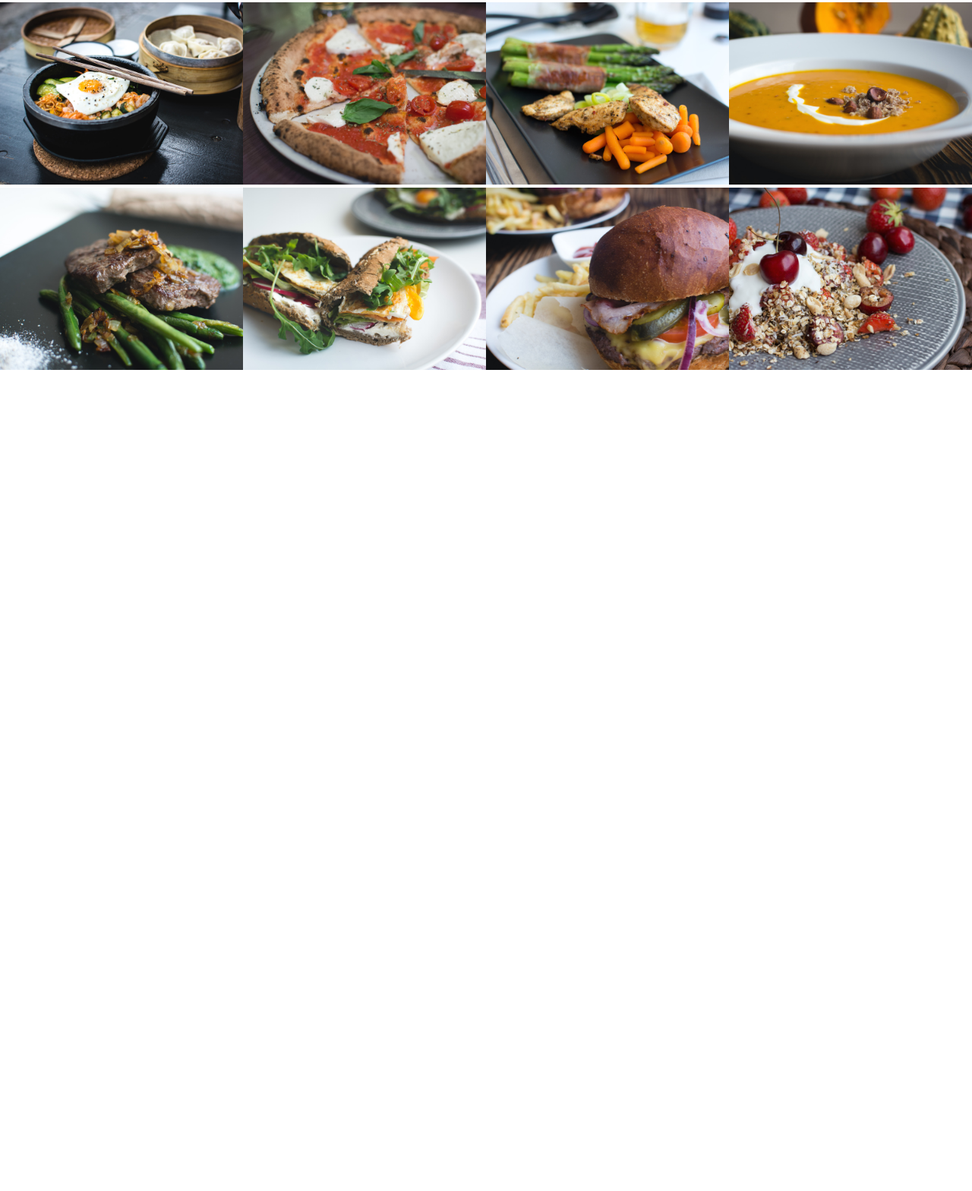
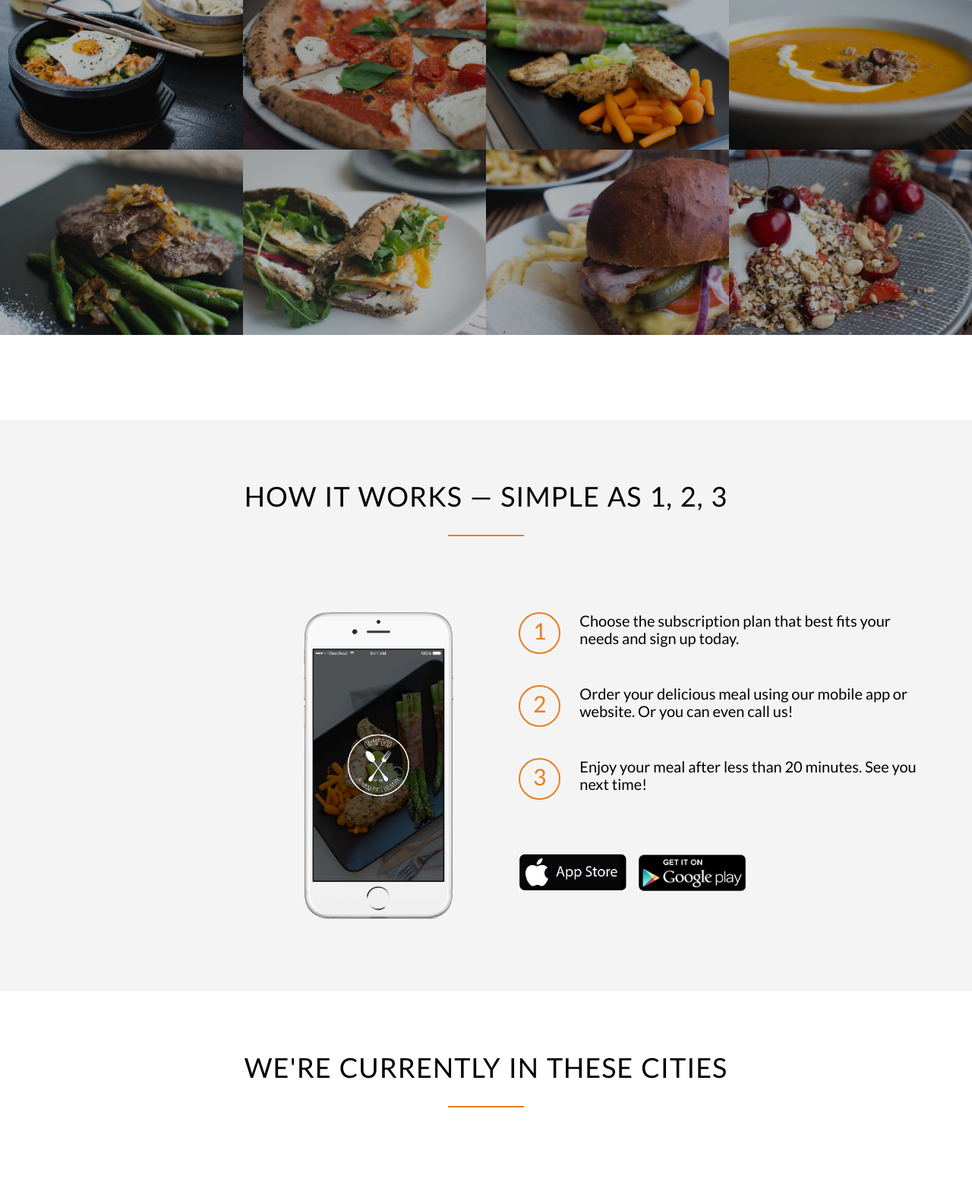
Before and after one commit to hawkesie/practice-site, a plain HTML site: page Practice_Website/index.html in a window 1280 px wide. Shown: the part 1543-3111 px from the top of the page at 76% size. Before the commit the page ends 2034 px from the top, so only its background shows below. Drawn offline with Linux system fonts and the light colour scheme; files whose address does not match are found by name.

Commit message:
Add files via upload
Image animation, How it works section

```diff
--- a/Practice_Website/index.html
+++ b/Practice_Website/index.html
@@ -114,5 +114,39 @@
 				</li>
 			</ul>
 		</section>
+		<section class="section-steps">
+			<div class="row">
+				<h2>How it works &mdash; simple as 1, 2, 3</h2>
+			</div>
+			<div class="row">
+				<div class="col span-1-of-2  steps-box">
+					<img src="resources/img/app-iphone.png" alt="Omnifood app on iphone" class="app-screen">
+				</div>
+				<div class="col span-1-of-2  steps-box">
+					<div class="works-step">
+						<div>1</div>
+						<p>Choose the subscription plan that best fits your needs and sign up today.</p>
+					</div>
+					<div class="works-step">
+						<div>2</div>
+						<p>Order your delicious meal using our mobile app or website. Or you can even call us!</p>
+					</div>
+					<div class="works-step">
+						<div>3</div>
+						<p>Enjoy your meal after less than 20 minutes. See you next time!</p>
+					</div>
+
+					<a href="#" class="btn-app"><img src="resources/img/download-app.jpg" alt="App Store Button"></a>
+					<a href="#" class="btn-app"><img src="resources/img/download-app-android.png" alt="Play Store Button"></a>
+				</div>
+			</div>
+		</section>
+		<section class="section-cities">
+			<div class="row">
+				<h2>We're currently in these cities</h2>
+			</div>
+		</section>
+
+
 	</body>
 </html>
--- a/Practice_Website/resources/css/style.css
+++ b/Practice_Website/resources/css/style.css
@@ -15,6 +15,7 @@ html{
 	font-weight: 300;
 	text-rendering: optimizeLegibility;
 }
+
 
 /*----------------------------------------------------*/
 /* REUSABLE COMPONENTS */
@@ -187,8 +188,17 @@ header{
 	border-bottom: 2px solid #e67e22;
 }
 
+/*----FEATURES------*/
+.section-features .long-copy{
+	margin-bottom: 30px;
+}
+
 
 /*------MEALS--------*/
+.section-meals{
+	padding: 0;
+}
+
 .meals-showcase{
 	list-style: none;
 	width: 100%;
@@ -204,9 +214,70 @@ header{
 .meal-photo{
 	width: 100%;
 	margin: 0;
+	overflow: hidden;
+	background-color: black;
 }
 
 .meal-photo img{
+	opacity: 0.7;
 	width: 100%;
 	height: auto;
+	transform: scale(1.15);
+	transition: transform 0.5s, opacity 0.5s;
 }
+
+.meal-photo img:hover{
+	transform: scale(1.03);
+	opacity: 1;
+}
+
+
+/*------HOW IT WORKS----------*/
+.section-steps{
+	margin-top: 600px;
+	background-color: #f4f4f4;
+}
+
+.steps-box:first-child{
+	text-align: right;
+	padding-right: 3%;
+	margin-top: 30px;
+}
+
+.steps-box:last-child{
+	padding-left: 3%;
+	margin-top: 70px;
+}
+
+.app-screen{
+	width: 40%;
+}
+
+.works-step {
+	margin-bottom: 50px;
+}
+
+.works-step:last-of-type{
+	margin-bottom: 80px;
+}
+
+.works-step div{
+	color:#e67e22;
+	border:2px solid #e67e22;
+	display: inline-block;
+	border-radius: 50%;
+	height: 55px;
+	width: 55px;
+	text-align: center;
+	padding:5px;
+	font-size:150%;
+	float:left;
+	margin-right:25px;
+
+}
+
+.btn-app img{
+	height: 50px;
+	width: auto;
+	margin-right: 10px;
+}
```
Also changed, not shown: Practice_Website/resources/img/download-app.jpg (added), Practice_Website/resources/img/download-app.svg (added).
